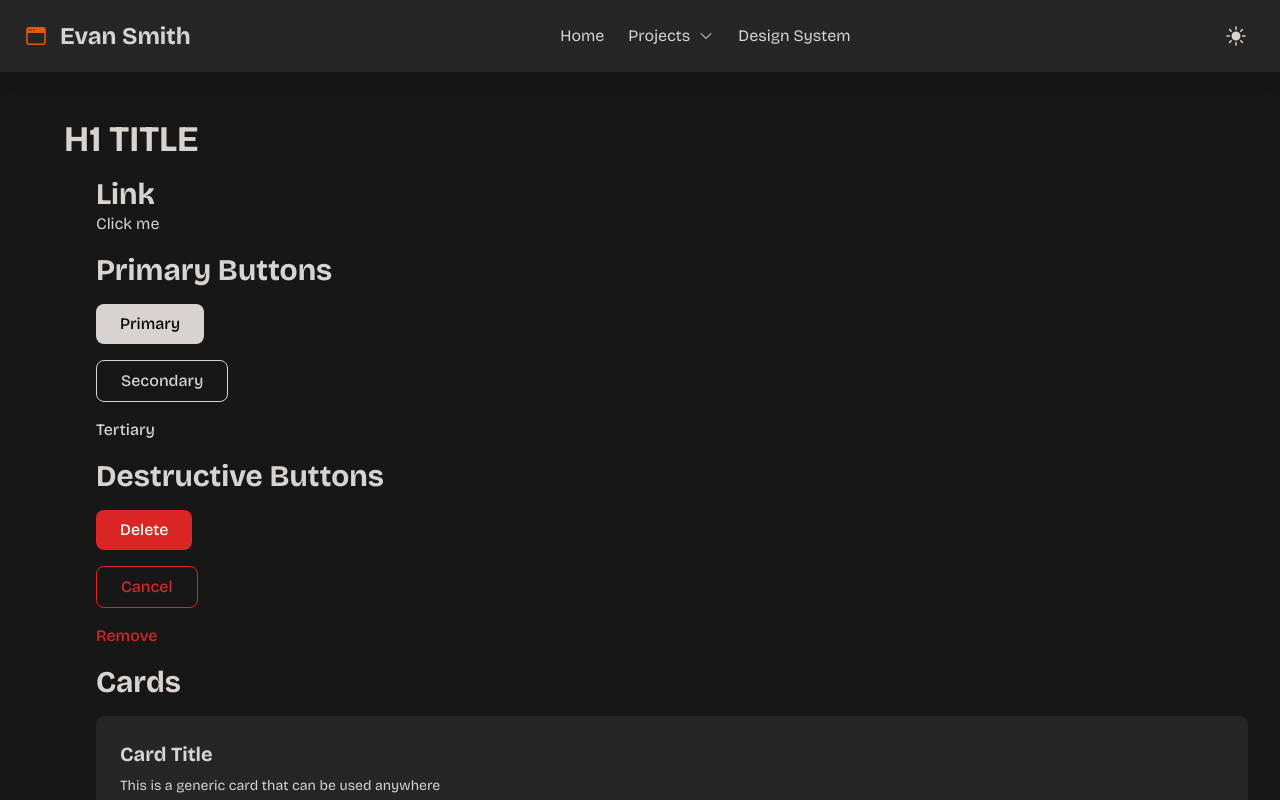
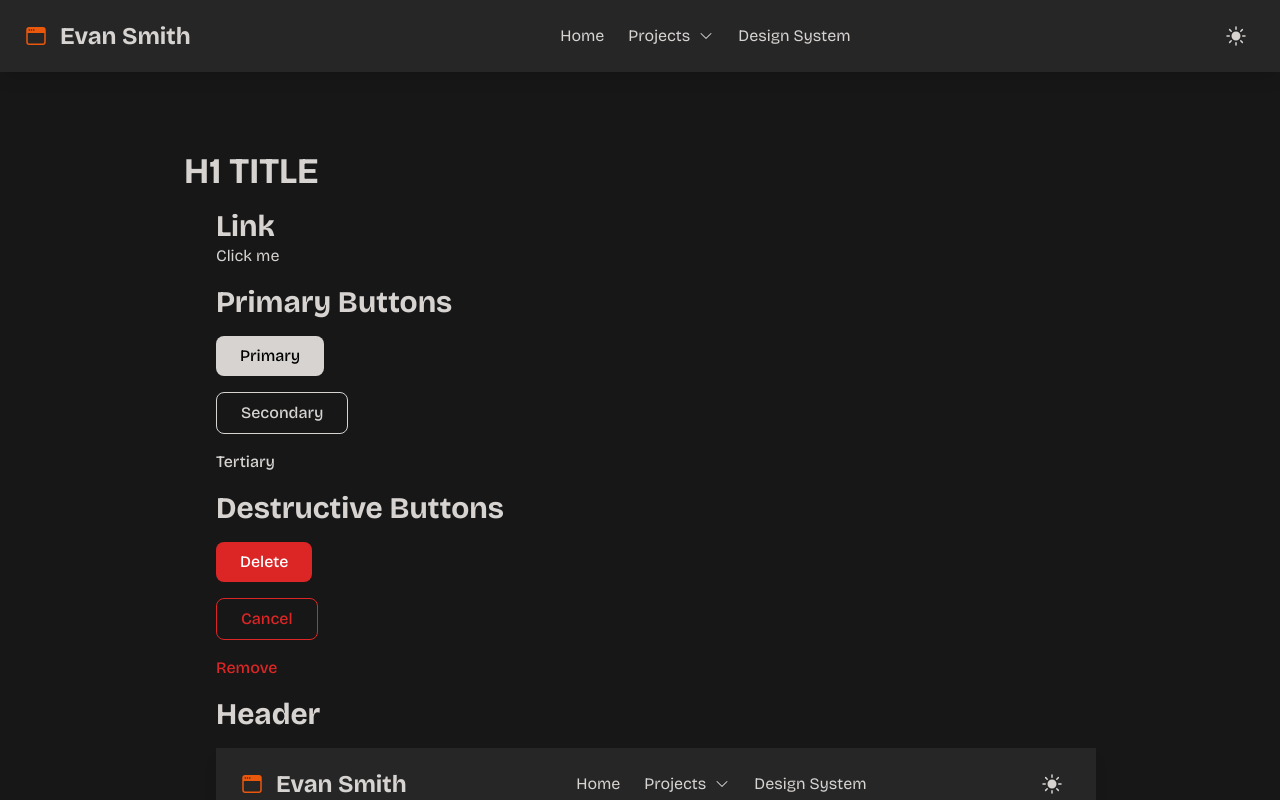
Before and after one commit to smith4ea/portfolio, a React (Vite) app in the folder frontend/: page /design-system in a window 1280 px wide. Shown: the top 800 px of the page. Built offline with nearby package versions, Linux system fonts and the light colour scheme.

Commit message:
added react router to have different pages, also added a centered container with layout.jsx

```diff
--- a/frontend/index.html
+++ b/frontend/index.html
@@ -6,7 +6,7 @@
     <meta name="viewport" content="width=device-width, initial-scale=1.0" />
     <title>Portfolio</title>
   </head>
-  <body>
+  <body style="background-color: #171717;">
     <div id="root"></div>
     <script type="module" src="/src/main.jsx"></script>
   </body>
--- a/frontend/package.json
+++ b/frontend/package.json
@@ -12,7 +12,8 @@
   "dependencies": {
     "@heroicons/react": "^2.2.0",
     "react": "^19.2.0",
-    "react-dom": "^19.2.0"
+    "react-dom": "^19.2.0",
+    "react-router-dom": "^7.10.1"
   },
   "devDependencies": {
     "@eslint/js": "^9.39.1",
--- a/frontend/src/App.jsx
+++ b/frontend/src/App.jsx
@@ -1,108 +1,20 @@
-import Text from './components/atoms/text'
-import Link from './components/atoms/link'
-import Button from './components/atoms/button'
-import NavLink from './components/molecules/navlink'
-import Card from './components/molecules/card'
-import Input from './components/molecules/input'
-import Textarea from './components/molecules/textarea'
-import Icon from './components/atoms/icon'
+import { BrowserRouter, Routes, Route } from 'react-router-dom'
 import Header from './components/organisms/header'
-import Select from './components/molecules/select'
-import { useState } from 'react'
+import Home from './pages/home'
+import Projects from './pages/projects'
+import DesignSystem from './pages/design-system'
 
 export default function App() {
-
-  const [email, setEmail] = useState("")
-  const [message, setMessage] = useState("")
-  const [selectedOption, setSelectedOption] = useState("")
-
   return (
-    <div className="bg-neutral-900 min-h-screen space-y-4 space-x-8">
-
-      <Header />
-
-      <div className="bg-neutral-900 min-h-screen p-8 space-y-4 space-x-8">
-        <Text variant="h1">H1 TITLE</Text>
-
-        <Text variant="h2">Link</Text>
-        <Link href="#test">Click me</Link>
-
-        <Text variant="h2">Primary Buttons</Text>
-        <Button variant="primary">Primary</Button>
-        <Button variant="secondary">Secondary</Button>
-        <Button variant="tertiary">Tertiary</Button>
-
-        <Text variant="h2">Destructive Buttons</Text>
-        <Button variant="primary" destructive>Delete</Button>
-        <Button variant="secondary" destructive>Cancel</Button>
-        <Button variant="tertiary" destructive>Remove</Button>
-
-        <Text variant="h2">Cards</Text>
-        <Card title="Card Title" description="This is a generic card that can be used anywhere" />
-        <Card title="Another Card" description="Works for projects, team members, features, etc." />
-
-        <Text variant="h2">Input</Text>
-        <Input
-          label="Email Address"
-          type="email"
-          placeholder="Enter your email"
-          value={email}
-          onChange={(e) => setEmail(e.target.value)}
-        />
-        <p className="text-stone-300">Current value: {email}</p>
-
-        <Text variant="h2">Textarea</Text>
-        <Textarea
-          label="Message"
-          placeholder="Type your message..."
-          value={message}
-          onChange={(e) => setMessage(e.target.value)}
-          rows={5}
-        />
-        <p className="text-stone-300">Character count: {message.length}</p>
-
-        <Text variant="h2">Icons</Text>
-        <Icon name="StarIcon" variant="solid" size="sm" color="text-primary-default" />
-        <Icon name="StarIcon" variant="solid" size="lg" color="text-error-default" />
-        <Icon name="CheckIcon" variant="solid" size="lg" color="text-tertiary-default" />
-
-        <Text variant="h2">Buttons and Cards with Icons</Text>
-        <Button icon="StarIcon" variant="primary">
-          Favorite
-        </Button>
-        <Button icon="ArrowRightIcon" variant="secondary" iconPosition="right">
-          Next
-        </Button>
-        <Card
-          icon="SparklesIcon"
-          title="Amazing Feature"
-          description="This card has an icon at the top"
-          iconColor="text-tertiary-default"
-        />
-
-        <Text variant="h2">Icon Buttons</Text>
-        <Button
-          variant="icon"
-          icon="RocketLaunchIcon"
-        />
-        <Button
-          variant="icon"
-          icon="TrashIcon"
-          destructive
-        />
-
-        <Text variant="h2">Select</Text>
-        <Select
-          label="Choose an option"
-          options={[
-            { label: "Option 1", value: "option1" },
-            { label: "Option 2", value: "option2" },
-            { label: "Option 3", value: "option3" },
-          ]}
-          value={selectedOption}
-          onChange={(e) => setSelectedOption(e.target.value)}
-        />
+    <BrowserRouter>
+      <div className="bg-neutral-900 min-h-screen">
+        <Header />
+        <Routes>
+          <Route path="/" element={<Home />} />
+          <Route path="/projects" element={<Projects />} />
+          <Route path="/design-system" element={<DesignSystem />} />
+        </Routes>
       </div>
-    </div>
+    </BrowserRouter>
   )
 }
--- /dev/null
+++ b/frontend/src/components/templates/layout.jsx
@@ -0,0 +1,9 @@
+export default function Layout({ children }) {
+  return (
+    <div className="bg-neutral-900 min-h-screen">
+      <div className="max-w-5xl mx-auto px-6 py-12">
+        {children}
+      </div>
+    </div>
+  )
+}
--- /dev/null
+++ b/frontend/src/pages/design-system.jsx
@@ -0,0 +1,112 @@
+import Text from '../components/atoms/text'
+import Link from '../components/atoms/link'
+import Button from '../components/atoms/button'
+import NavLink from '../components/molecules/navlink'
+import Card from '../components/molecules/card'
+import Input from '../components/molecules/input'
+import Textarea from '../components/molecules/textarea'
+import Icon from '../components/atoms/icon'
+import Header from '../components/organisms/header'
+import Select from '../components/molecules/select'
+import { useState } from 'react'
+import Layout from '../components/templates/layout'
+
+export default function DesignSystem() {
+
+    const [email, setEmail] = useState("")
+    const [message, setMessage] = useState("")
+    const [selectedOption, setSelectedOption] = useState("")
+
+    return (
+    <Layout>
+
+
+
+        <div className="bg-neutral-900 min-h-screen p-8 space-y-4 space-x-8">
+        <Text variant="h1">H1 TITLE</Text>
+
+        <Text variant="h2">Link</Text>
+        <Link href="#test">Click me</Link>
+
+        <Text variant="h2">Primary Buttons</Text>
+        <Button variant="primary">Primary</Button>
+        <Button variant="secondary">Secondary</Button>
+        <Button variant="tertiary">Tertiary</Button>
+
+        <Text variant="h2">Destructive Buttons</Text>
+        <Button variant="primary" destructive>Delete</Button>
+        <Button variant="secondary" destructive>Cancel</Button>
+        <Button variant="tertiary" destructive>Remove</Button>
+
+        <Text variant="h2">Header</Text>
+        <Header />
+
+        <Text variant="h2">Cards</Text>
+        <Card title="Card Title" description="This is a generic card that can be used anywhere" />
+        <Card title="Another Card" description="Works for projects, team members, features, etc." />
+
+        <Text variant="h2">Input</Text>
+        <Input
+            label="Email Address"
+            type="email"
+            placeholder="Enter your email"
+            value={email}
+            onChange={(e) => setEmail(e.target.value)}
+        />
+        <p className="text-stone-300">Current value: {email}</p>
+
+        <Text variant="h2">Textarea</Text>
+        <Textarea
+            label="Message"
+            placeholder="Type your message..."
+            value={message}
+            onChange={(e) => setMessage(e.target.value)}
+            rows={5}
+        />
+        <p className="text-stone-300">Character count: {message.length}</p>
+
+        <Text variant="h2">Icons</Text>
+        <Icon name="StarIcon" variant="solid" size="sm" color="text-primary-default" />
+        <Icon name="StarIcon" variant="solid" size="lg" color="text-error-default" />
+        <Icon name="CheckIcon" variant="solid" size="lg" color="text-tertiary-default" />
+
+        <Text variant="h2">Buttons and Cards with Icons</Text>
+        <Button icon="StarIcon" variant="primary">
+            Favorite
+        </Button>
+        <Button icon="ArrowRightIcon" variant="secondary" iconPosition="right">
+            Next
+        </Button>
+        <Card
+            icon="SparklesIcon"
+            title="Amazing Feature"
+            description="This card has an icon at the top"
+            iconColor="text-tertiary-default"
+        />
+
+        <Text variant="h2">Icon Buttons</Text>
+        <Button
+            variant="icon"
+            icon="RocketLaunchIcon"
+        />
+        <Button
+            variant="icon"
+            icon="TrashIcon"
+            destructive
+        />
+
+        <Text variant="h2">Select</Text>
+        <Select
+            label="Choose an option"
+            options={[
+            { label: "Option 1", value: "option1" },
+            { label: "Option 2", value: "option2" },
+            { label: "Option 3", value: "option3" },
+            ]}
+            value={selectedOption}
+            onChange={(e) => setSelectedOption(e.target.value)}
+        />
+        </div>
+    </Layout>
+    )
+}
--- /dev/null
+++ b/frontend/src/pages/home.jsx
@@ -0,0 +1,10 @@
+import Layout from '../components/templates/layout'
+
+export default function Home() {
+  return (
+    <Layout>
+      <h1 className="text-4xl font-bold text-primary-default mb-4">Welcome Home</h1>
+      <p className="text-primary-default">This is your home page</p>
+    </Layout>
+  )
+}
--- /dev/null
+++ b/frontend/src/pages/projects.jsx
@@ -0,0 +1,10 @@
+import Layout from '../components/templates/layout'
+
+export default function Projects() {
+  return (
+    <Layout>
+      <h1 className="text-4xl font-bold text-primary-default mb-4">Projects</h1>
+      <p className="text-primary-default">All your projects here</p>
+    </Layout>
+  )
+}
```
Also changed, not shown: 1 other file (tests, documents, lock files or other folders).
